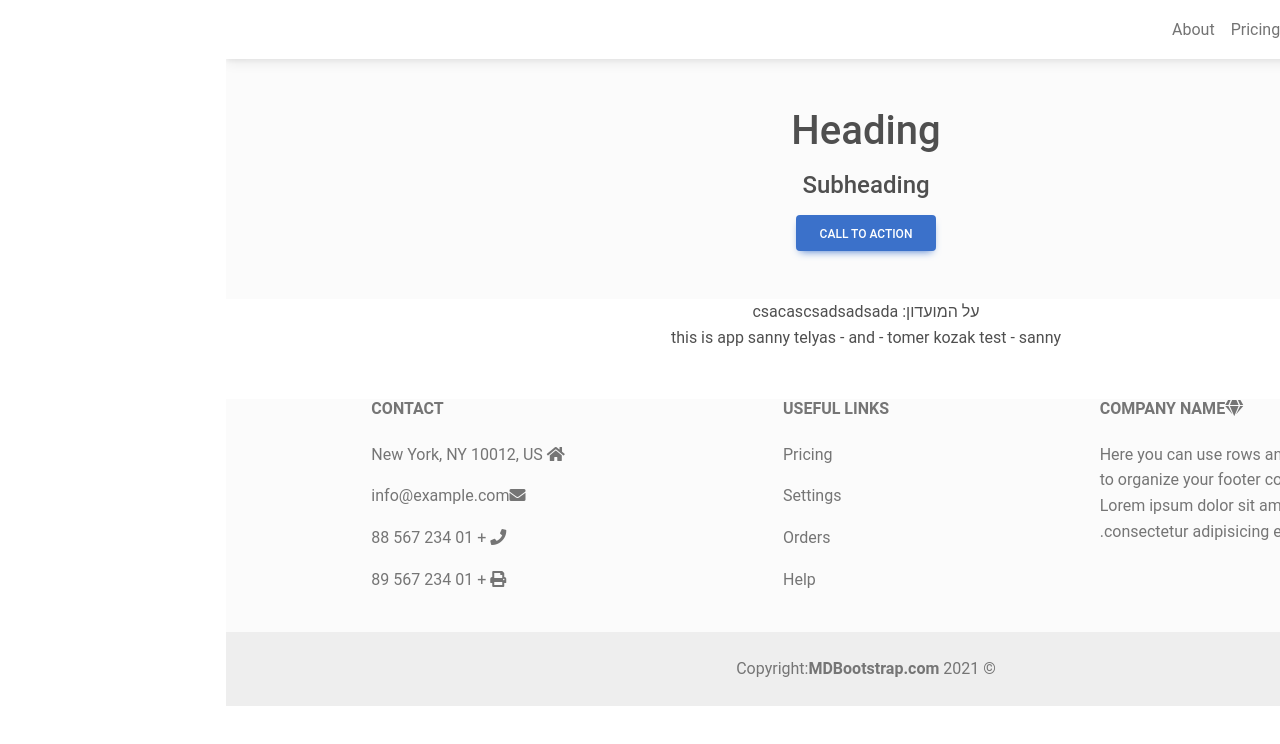
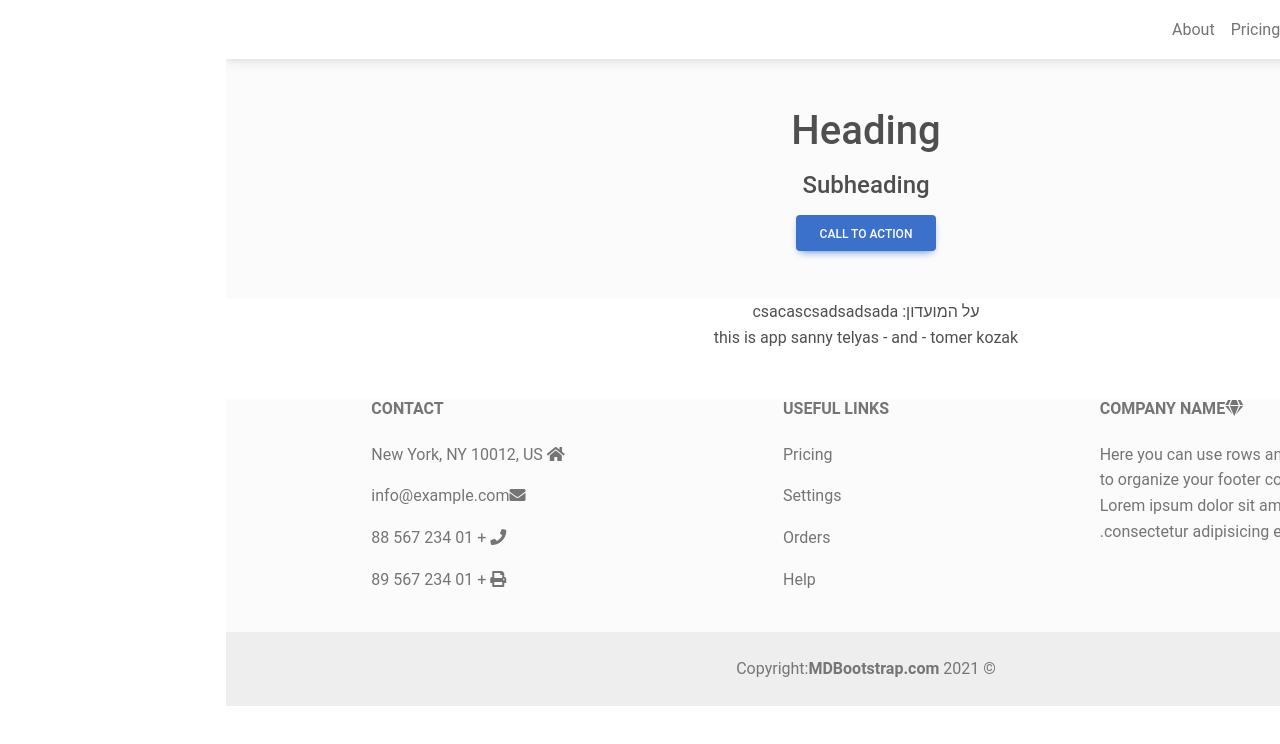
Before and after one commit to SannyTelyas/FinalProject, a React (Create React App) app: page / in a window 1280 px wide. Shown: the top 744 px of the page. Built offline with nearby package versions, Linux system fonts and the light colour scheme.

Commit message:
new test for app

```diff
--- a/src/App.js
+++ b/src/App.js
@@ -12,7 +12,6 @@ function App() {
       <About/>
       this is app
       sanny telyas - and - tomer kozak
-      test - sanny
       <Footer/>
     </div>
   );
```
